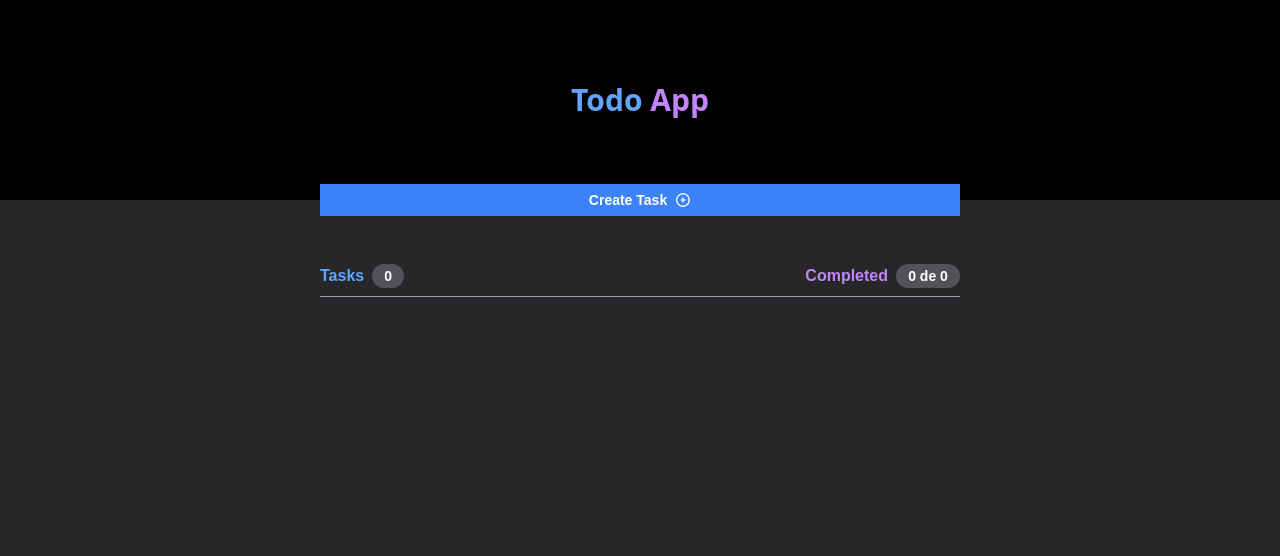
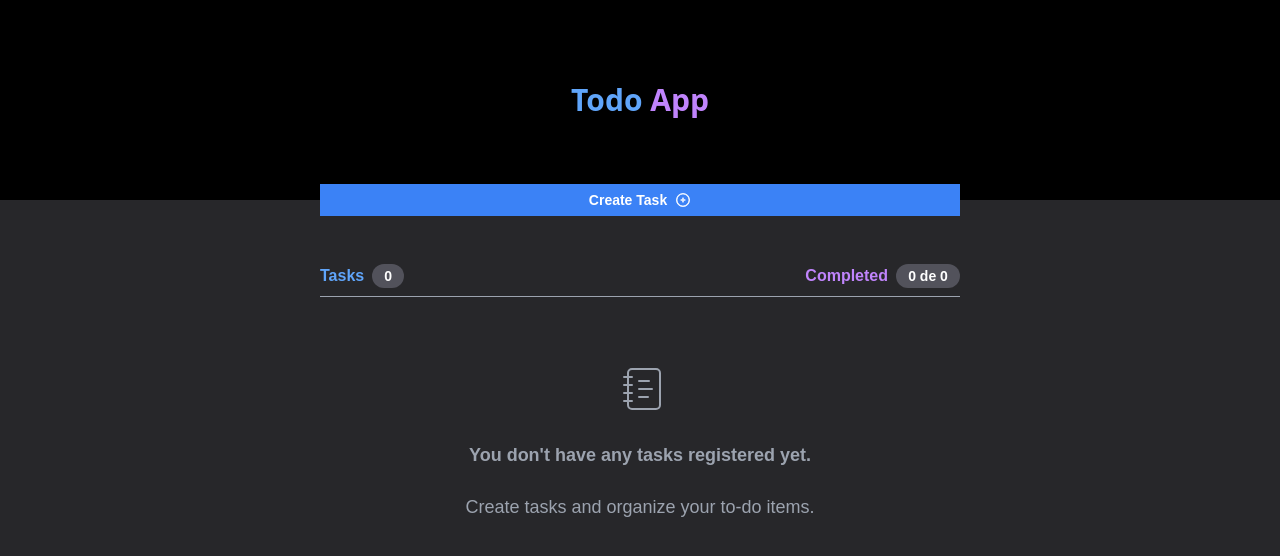
Before and after one commit to yli-yanchen/Todo-List-App, a Next.js app: page / in a window 1280 px wide. Shown: the top 556 px of the page. Built offline with nearby package versions, Linux system fonts and the light colour scheme.

Commit message:
creat list item

```diff
--- /dev/null
+++ b/app/components/ListItem.tsx
@@ -0,0 +1,43 @@
+import React from 'react';
+import { AiOutlineDelete } from 'react-icons/ai';
+
+interface ListItemProps {
+  text: string;
+  isCompleted: boolean;
+  id: number;
+  onToggleComplete: (taskId: number) => void;
+  onDelete: (taskId: number) => void;
+}
+
+const ListItem: React.FC<ListItemProps> = ({
+  text,
+  isCompleted,
+  id,
+  onToggleComplete,
+  onDelete,
+}) => {
+  return (
+    <li
+      key={id}
+      className={`p-2 rounded-lg mb-2 flex justify-between items-center ${
+        isCompleted ? 'bg-gray-500 line-through' : 'bg-gray-600'
+      }`}
+    >
+      <div className='flex items-center'>
+        <input
+          type='checkbox'
+          checked={isCompleted}
+          onChange={() => onToggleComplete(id)}
+          className='mr-2'
+        />
+        <span className={`${isCompleted ? 'line-through' : ''}`}>{text}</span>
+      </div>
+      <AiOutlineDelete
+        onClick={() => onDelete(id)}
+        className='text-white cursor-pointer'
+      />
+    </li>
+  );
+};
+
+export default ListItem;
--- a/app/page.tsx
+++ b/app/page.tsx
@@ -2,11 +2,34 @@
 
 import { useState } from 'react';
 import { CiCirclePlus } from 'react-icons/ci';
+import { LuNotebookText } from 'react-icons/lu';
+
+import ListItem from './components/ListItem';
+
+interface Task {
+  id: number;
+  text: string;
+  isCompleted: boolean;
+}
 
 export default function ToDoList() {
-  const [tasks, setTasks] = useState([]);
+  const [tasks, setTasks] = useState<Task[]>([]);
   const totalCount = tasks.length || 0;
-  const completedCount = tasks.filter((task) => task.completed).length;
+  const completedCount = tasks.filter((task) => task.isCompleted).length;
+
+  // Toggle task completion
+  const handleToggleCompletion = (taskId: number) => {
+    setTasks((prevTasks) =>
+      prevTasks.map((task) =>
+        task.id === taskId ? { ...task, isCompleted: !task.isCompleted } : task
+      )
+    );
+  };
+
+  // Delete task
+  const handleDelete = (taskId: number) => {
+    setTasks((prevTasks) => prevTasks.filter((task) => task.id !== taskId));
+  };
 
   return (
     <main className='h-screen flex flex-col bg-zinc-800'>
@@ -40,6 +63,29 @@ export default function ToDoList() {
               </p>
             </div>
             <div className='w-full h-px bg-gray-400 mt-2'></div>
+
+            {totalCount === 0 ? (
+              <div className='flex flex-col justify-center items-center my-16'>
+                <LuNotebookText className='pl-2 size-14 text-gray-400 stroke-[1]' />
+                <p className='text-gray-400 text-lg font-bold my-6'>
+                  You don't have any tasks registered yet.
+                </p>
+                <p className='text-gray-400 text-lg'>
+                  Create tasks and organize your to-do items.
+                </p>
+              </div>
+            ) : (
+              tasks.map((task) => (
+                <ListItem
+                  key={task.id}
+                  text={task.text}
+                  isCompleted={task.isCompleted}
+                  id={task.id}
+                  onToggleComplete={handleToggleCompletion}
+                  onDelete={handleDelete}
+                />
+              ))
+            )}
           </div>
         </div>
       </section>
```
